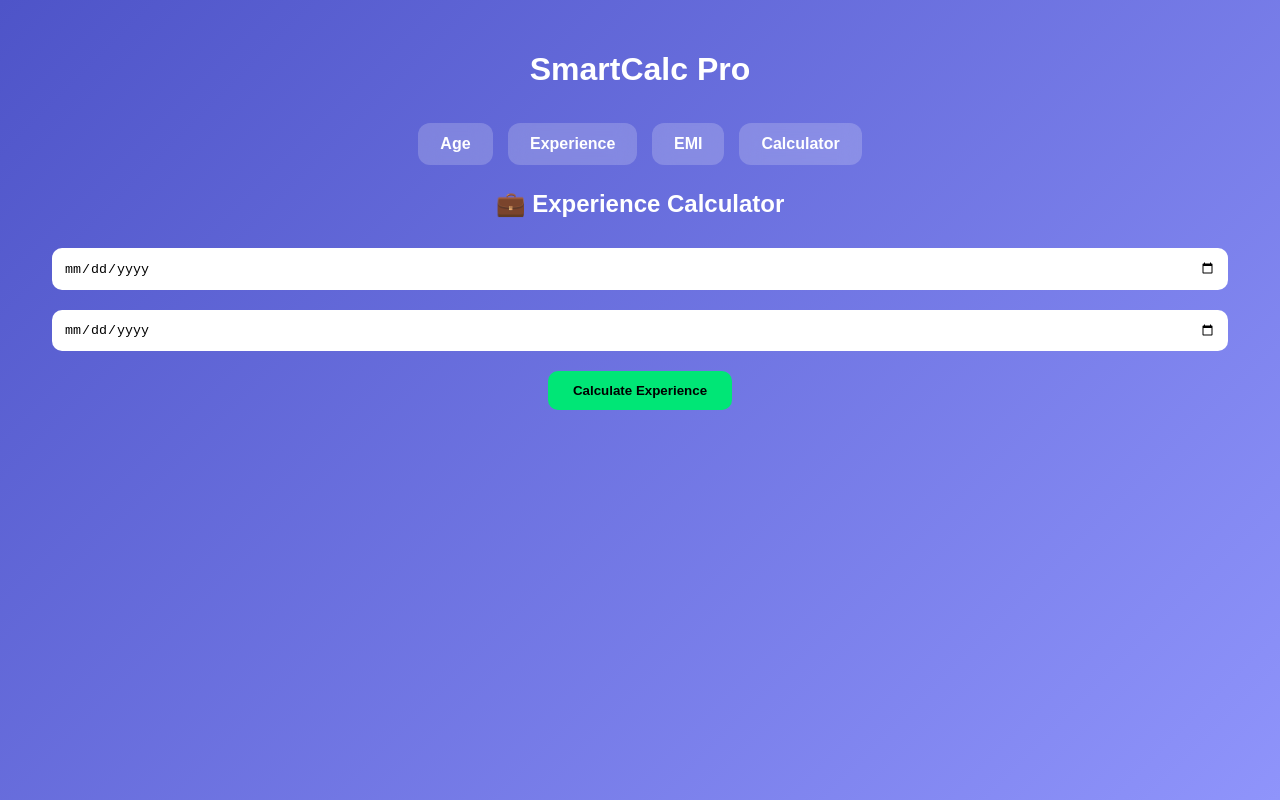
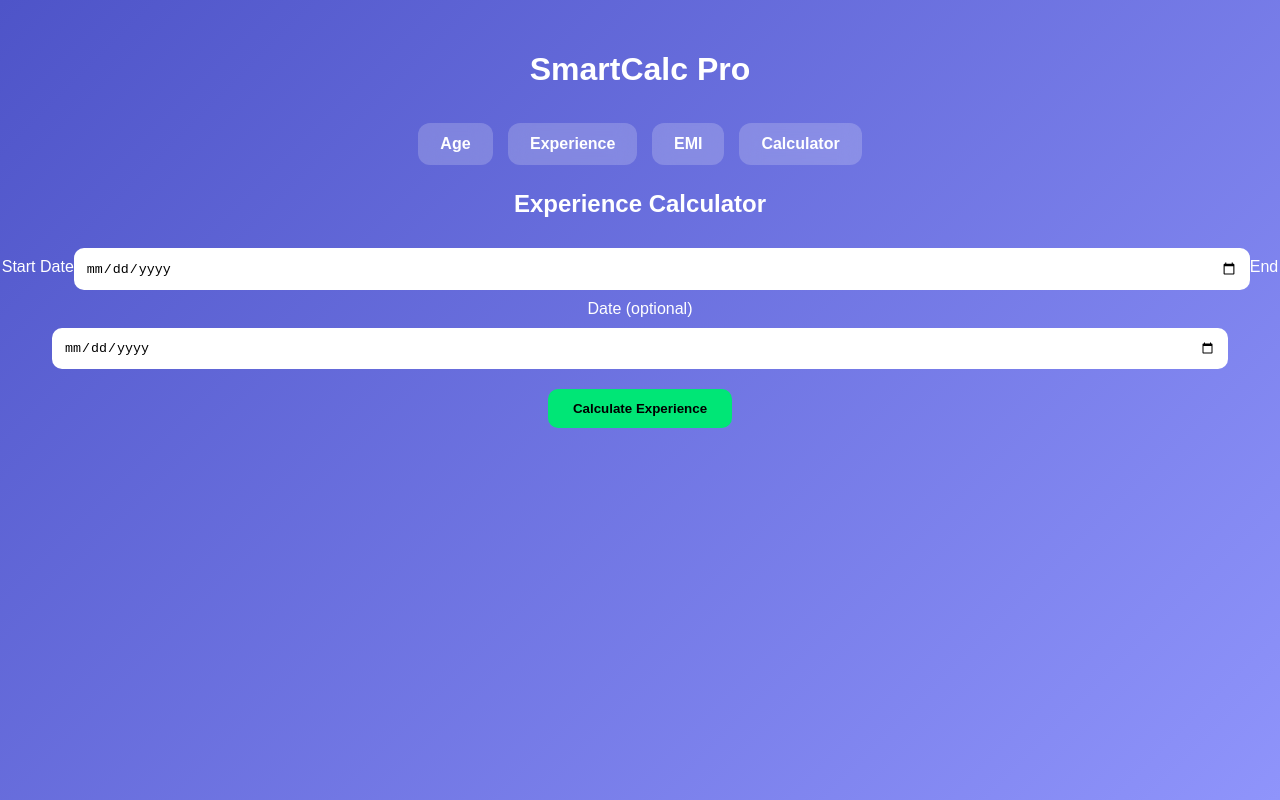
Before and after one commit to Adarsh-shet/SmartCalcPro-frontend, a React (Create React App) app: page / in a window 1280 px wide. Both pictures are taken after a click on the button "Experience". Built offline with nearby package versions, Linux system fonts and the light colour scheme.

Commit message:
Update ExperienceCalculator.js
xklkax

```diff
--- a/src/components/ExperienceCalculator.js
+++ b/src/components/ExperienceCalculator.js
@@ -1,43 +1,37 @@
-import React, { useState } from 'react';
-import { calculateExperience } from '../services/api';
+import React, { useState } from "react";
+import { calculateExperience } from "../services/api";
 
 function ExperienceCalculator() {
     const [startDate, setStartDate] = useState("");
     const [endDate, setEndDate] = useState("");
-    const [exp, setExp] = useState(null);
+    const [result, setResult] = useState("");
 
     const handleSubmit = async () => {
-        if (!startDate) return alert("Please enter start date");
+        if (!startDate) return alert("Enter start date");
 
         try {
-            const result = await calculateExperience(startDate, endDate);
-            setExp(result);
-        } catch(err) {
-            alert("API error");
+            const res = await calculateExperience(startDate, endDate);
+            setResult(res);
+        } catch (err) {
+            alert("Error fetching experience");
         }
     };
 
     return (
         <div className="calculator-box">
-            <h2>💼 Experience Calculator</h2>
+            <h2>Experience Calculator</h2>
 
-            <input
-                type="date"
-                placeholder="Start Date"
-                value={startDate}
-                onChange={(e) => setStartDate(e.target.value)}
-            />
+            <label>Start Date</label>
+            <input type="date" value={startDate}
+                   onChange={(e) => setStartDate(e.target.value)} />
 
-            <input
-                type="date"
-                placeholder="End Date (optional)"
-                value={endDate}
-                onChange={(e) => setEndDate(e.target.value)}
-            />
+            <label>End Date (optional)</label>
+            <input type="date" value={endDate}
+                   onChange={(e) => setEndDate(e.target.value)} />
 
             <button onClick={handleSubmit}>Calculate Experience</button>
 
-            {exp && <p><strong>Experience:</strong> {exp}</p>}
+            {result && <p className="result-text">Experience: {result}</p>}
         </div>
     );
 }
```
